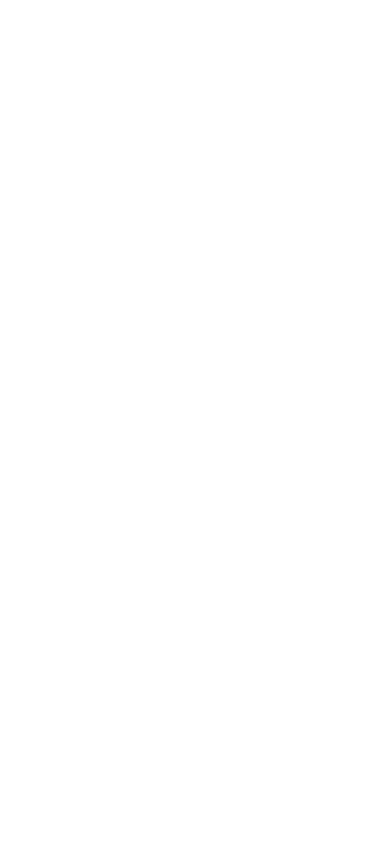
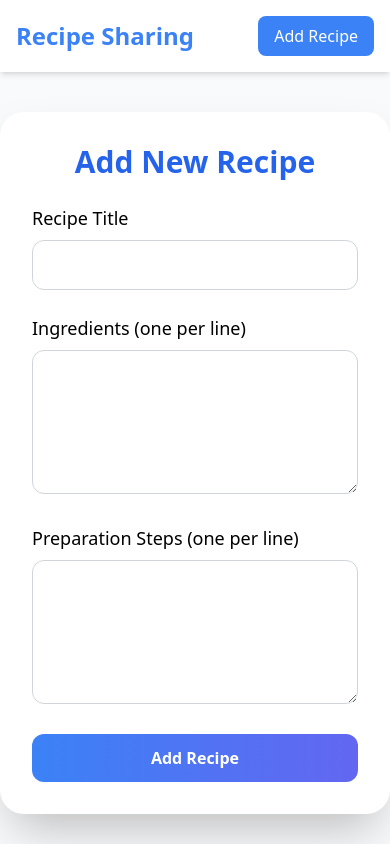
Before and after one commit to fatyyyjb/alx-fe-reactjs, a React app in the folder recipe-sharing-platform/: page /add-recipe in a window 390 px wide. Before the commit this address had no page. Built offline with nearby package versions, Linux system fonts and the light colour scheme; the HTML template or start-up script is replaced by a standard one.

Commit message:
Implementing a Responsive Form to Add New Recipes

```diff
--- a/recipe-sharing-platform/src/App.jsx
+++ b/recipe-sharing-platform/src/App.jsx
@@ -1,15 +1,36 @@
-import { BrowserRouter as Router, Routes, Route } from "react-router-dom";
+import { useState } from "react";
+import { BrowserRouter as Router, Routes, Route, Link } from "react-router-dom";
 import HomePage from "./components/HomePage";
 import RecipeDetail from "./components/RecipeDetail";
-
+import AddRecipeForm from "./components/AddRecipeForm";
+import recipesData from "./data.json";
 
 function App() {
+  const [recipes, setRecipes] = useState(recipesData);
+
+  const handleAddRecipe = (newRecipe) => {
+    setRecipes([...recipes, newRecipe]);
+  };
+
   return (
     <Router>
-      <Routes>
-        <Route path="/" element={<HomePage />} />
-        <Route path="/recipe/:id" element={<RecipeDetail />} />
-      </Routes>
+      <div className="min-h-screen bg-gray-50">
+        <header className="bg-white shadow-md p-4 flex justify-between items-center">
+          <h1 className="text-2xl font-bold text-blue-500">Recipe Sharing</h1>
+          <Link
+            to="/add-recipe"
+            className="bg-blue-500 text-white px-4 py-2 rounded-lg hover:bg-blue-600 transition"
+          >
+            Add Recipe
+          </Link>
+        </header>
+
+        <Routes>
+          <Route path="/" element={<HomePage recipes={recipes} />} />
+          <Route path="/recipe/:id" element={<RecipeDetail recipes={recipes} />} />
+          <Route path="/add-recipe" element={<AddRecipeForm onAddRecipe={handleAddRecipe} />} />
+        </Routes>
+      </div>
     </Router>
   );
 }
--- /dev/null
+++ b/recipe-sharing-platform/src/components/AddRecipeForm.jsx
@@ -0,0 +1,81 @@
+import { useState } from "react";
+import { useNavigate } from "react-router-dom";
+
+function AddRecipeForm({ onAddRecipe }) {
+  const [title, setTitle] = useState("");
+  const [ingredients, setIngredients] = useState("");
+  const [instructions, setInstructions] = useState("");
+  const [error, setError] = useState("");
+  const navigate = useNavigate();
+
+  const handleSubmit = (e) => {
+    e.preventDefault();
+
+    if (!title.trim() || !ingredients.trim() || !instructions.trim()) {
+      setError("All fields are required.");
+      return;
+    }
+
+    if (ingredients.split("\n").length < 2) {
+      setError("Please list at least two ingredients (one per line).");
+      return;
+    }
+
+    const newRecipe = {
+      id: Date.now(),
+      title,
+      summary: instructions.split("\n")[0],
+      image: "https://via.placeholder.com/400x250",
+      ingredients: ingredients.split("\n"),
+      instructions: instructions.split("\n"),
+    };
+
+    onAddRecipe(newRecipe);
+    navigate("/"); // redirect to home after adding
+  };
+
+  return (
+    <div className="max-w-3xl mx-auto mt-10 p-8 bg-white rounded-3xl shadow-2xl">
+      <h2 className="text-3xl font-bold mb-6 text-center text-blue-600">Add New Recipe</h2>
+      {error && <p className="text-red-500 mb-4 text-center">{error}</p>}
+      <form className="space-y-6" onSubmit={handleSubmit}>
+        <div>
+          <label className="block text-lg font-medium mb-2">Recipe Title</label>
+          <input
+            type="text"
+            className="w-full border border-gray-300 rounded-xl p-3 focus:outline-none focus:ring-2 focus:ring-blue-400"
+            value={title}
+            onChange={(e) => setTitle(e.target.value)}
+          />
+        </div>
+
+        <div>
+          <label className="block text-lg font-medium mb-2">Ingredients (one per line)</label>
+          <textarea
+            className="w-full border border-gray-300 rounded-xl p-3 h-36 focus:outline-none focus:ring-2 focus:ring-blue-400"
+            value={ingredients}
+            onChange={(e) => setIngredients(e.target.value)}
+          />
+        </div>
+
+        <div>
+          <label className="block text-lg font-medium mb-2">Preparation Steps (one per line)</label>
+          <textarea
+            className="w-full border border-gray-300 rounded-xl p-3 h-36 focus:outline-none focus:ring-2 focus:ring-blue-400"
+            value={instructions}
+            onChange={(e) => setInstructions(e.target.value)}
+          />
+        </div>
+
+        <button
+          type="submit"
+          className="w-full bg-gradient-to-r from-blue-500 to-indigo-500 text-white font-semibold py-3 rounded-xl hover:from-blue-600 hover:to-indigo-600 transition"
+        >
+          Add Recipe
+        </button>
+      </form>
+    </div>
+  );
+}
+
+export default AddRecipeForm;
--- a/recipe-sharing-platform/src/components/HomePage.jsx
+++ b/recipe-sharing-platform/src/components/HomePage.jsx
@@ -1,21 +1,13 @@
-import { useState, useEffect } from "react";
-import recipesData from "../data.json";
-import { Link } from "react-router-dom";
-
-function HomePage() {
-  const [recipes, setRecipes] = useState([]);
-
-  useEffect(() => {
-    setRecipes(recipesData);
-  }, []);
-
+function HomePage({ recipes }) {
   return (
     <div className="p-4">
       <h1 className="text-3xl font-bold mb-6 text-center">Recipes</h1>
       <div className="grid gap-6 sm:grid-cols-1 md:grid-cols-2 lg:grid-cols-3">
         {recipes.map((recipe) => (
-          <Link key={recipe.id} to={`/recipe/${recipe.id}`}>
-            <div className="bg-white rounded-lg shadow-md overflow-hidden transform transition hover:scale-105 hover:shadow-xl">
+          <div
+            key={recipe.id}
+            className="bg-white rounded-lg shadow-md overflow-hidden transform transition hover:scale-105 hover:shadow-xl"
+          >
             <img
               src={recipe.image}
               alt={recipe.title}
@@ -26,7 +18,6 @@
               <p className="text-gray-700">{recipe.summary}</p>
             </div>
           </div>
-          </Link>
         ))}
       </div>
     </div>
```
Lines whose indentation alone changed are shown as unchanged.
